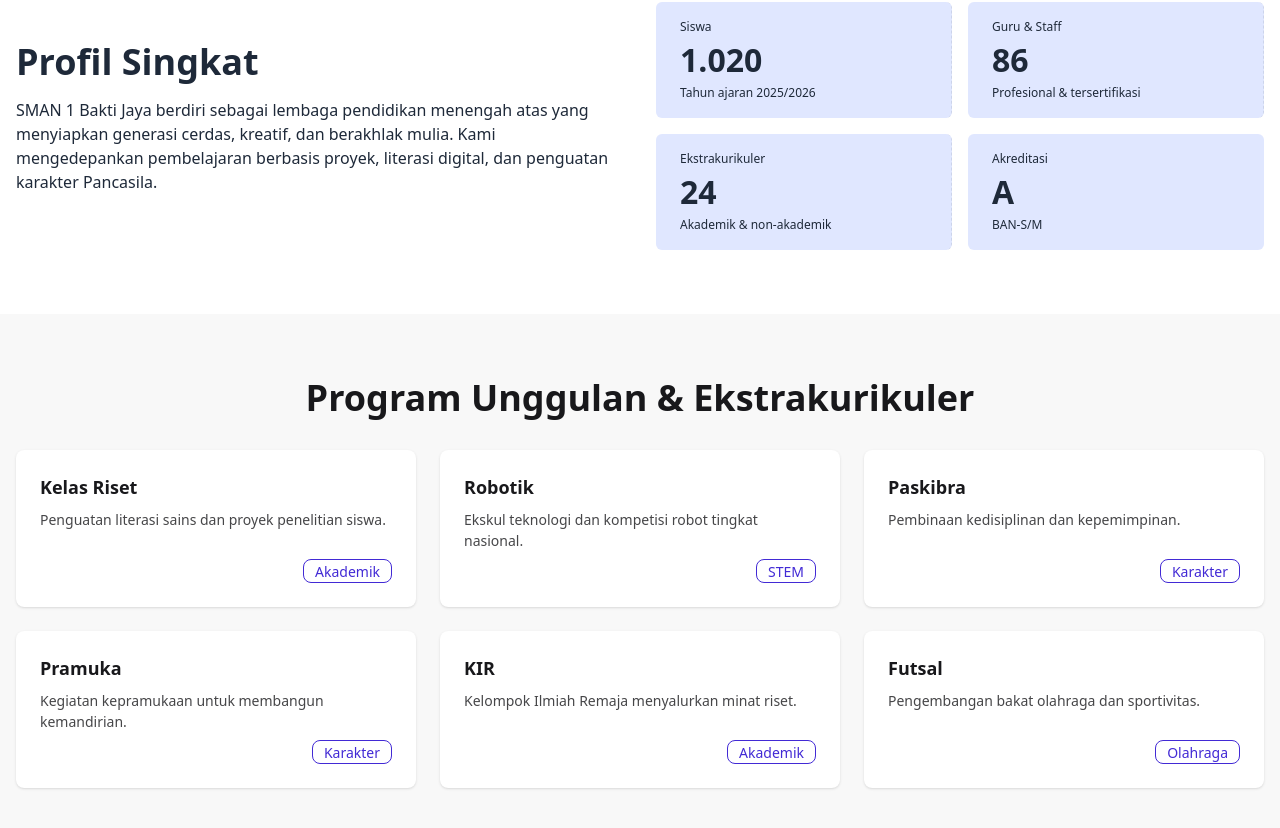
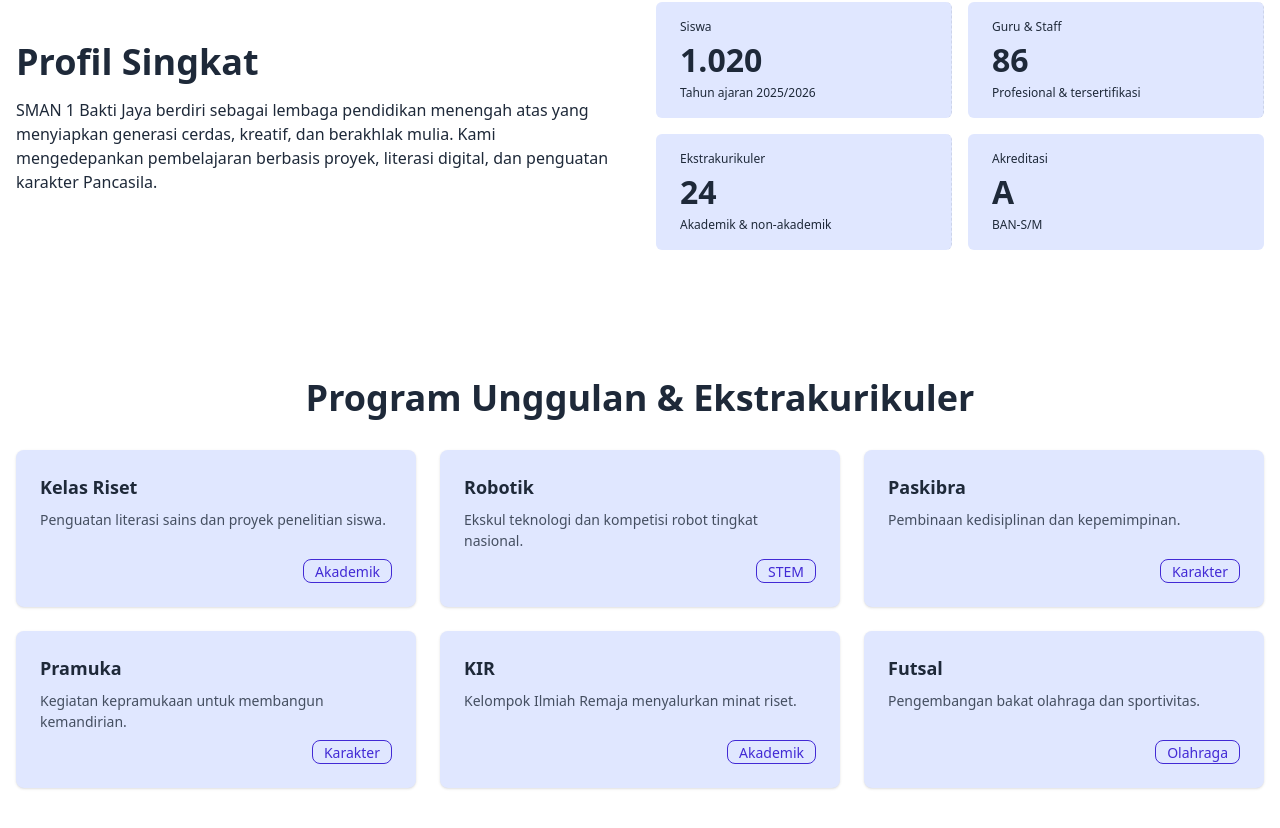
Before and after one commit to Its-Claire/sman1-baktijaya, a Vue app: page / in a window 1280 px wide. Shown: the part 687-1515 px from the top of the page. Built offline with nearby package versions, Linux system fonts and the light colour scheme.

Commit message:
Feat: Change Style (layout, colors, background) in Ekskul Program

```diff
--- a/src/components/ProgramEkskul.vue
+++ b/src/components/ProgramEkskul.vue
@@ -1,7 +1,7 @@
 <template>
-    <section :id="sectionId" class="bg-base-200 py-16">
+    <section :id="sectionId" class="bg-base-200 py-16 bg-white">
         <div class="container mx-auto px-4">
-            <h2 class="text-3xl lg:text-4xl font-bold mb-8 text-center">{{ title }}</h2>
+            <h2 class="text-3xl lg:text-4xl font-bold mb-8 text-center text-gray-800">{{ title }}</h2>
             <div class="grid md:grid-cols-2 lg:grid-cols-3 gap-6">
                 <ProgramCard v-for="p in programs" :key="p.title" :title="p.title" :desc="p.desc" :badge="p.badge" />
             </div>
--- a/src/components/shared/ProgramCard.vue
+++ b/src/components/shared/ProgramCard.vue
@@ -1,5 +1,5 @@
 <template>
-	<article class="card bg-base-100 shadow">
+	<article class="card bg-primary-content shadow text-gray-800">
 		<div class="card-body">
 			<h3 class="card-title">{{ title }}</h3>
 			<p class="opacity-80">{{ desc }}</p>
```
